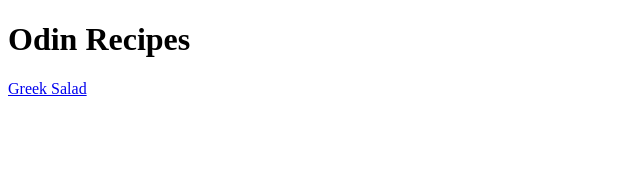
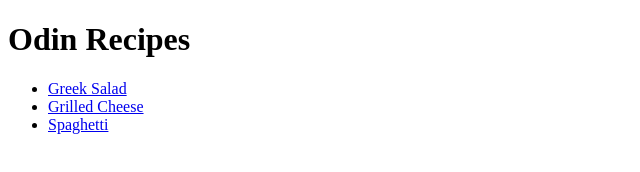
Before and after one commit to athleticTech/odin-recipes, a plain HTML site: page index.html in a window 1280 px wide. Shown: the whole page, without its empty margins (0-640 px from the left). Drawn offline with Linux system fonts and the light colour scheme.

Commit message:
changes to index.html didn't take. re-committing.

```diff
--- a/index.html
+++ b/index.html
@@ -6,6 +6,11 @@
     </head>
     <body>
         <h1>Odin Recipes</h1>
-        <a href="recipes/greekSalad.html">Greek Salad</a>
+        <ul>
+            <li><a href="recipes/greekSalad.html">Greek Salad</a></li>
+            <li><a href="recipes/grilledCheese.html">Grilled Cheese</a></li>
+            <li><a href="recipes/spaghetti.html">Spaghetti</a></li>
+        </ul>
+
     </body>
 </html>
```
